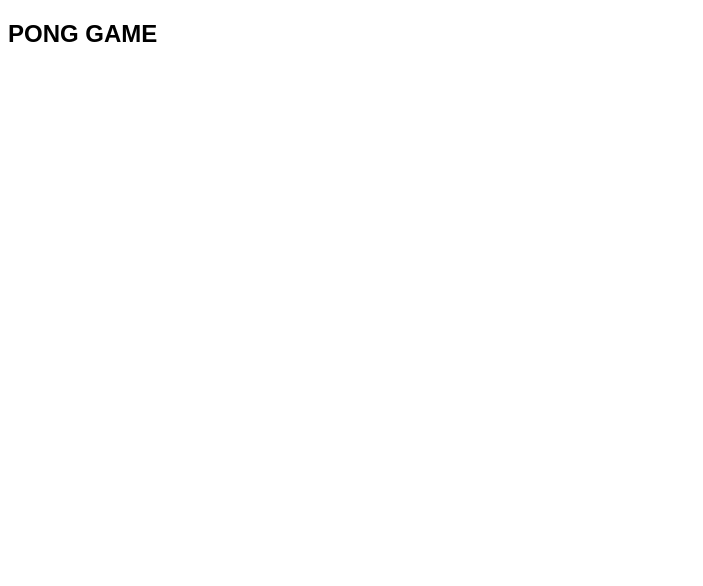
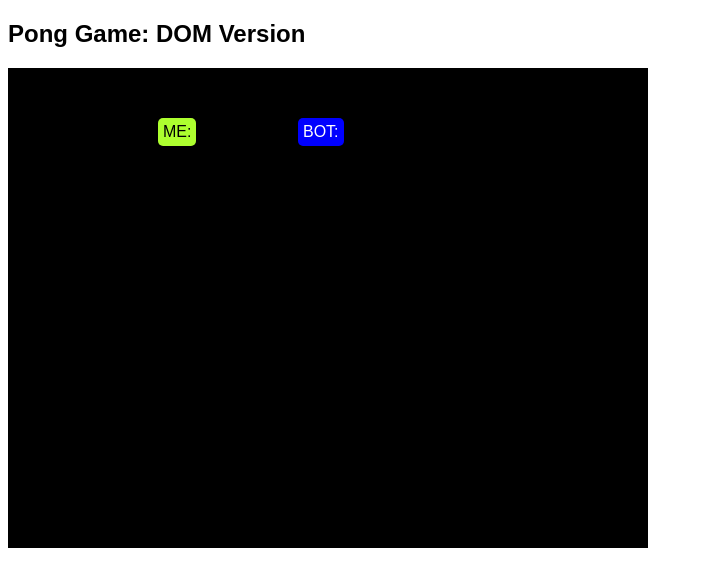
Before and after one commit to rajeshpillai/course-pong-game-dom, a plain HTML site: page index.html in a window 1280 px wide. Shown: the whole page, without its empty margins (0-703 px from the left). Drawn offline with Linux system fonts and the light colour scheme.

Commit message:
Updated HTML with scores for bot and player

```diff
--- a/index.html
+++ b/index.html
@@ -6,7 +6,10 @@
 </head>
 
 <body>
-    <h2>PONG GAME</h2>
+    <h2>Pong Game: DOM Version</h2>
+    <div id="game">
+        <span id="score_player1">ME: </span>
+        <span id="score_player2">BOT: </span>
+      </div>
 </body>
-
 </html>
```
